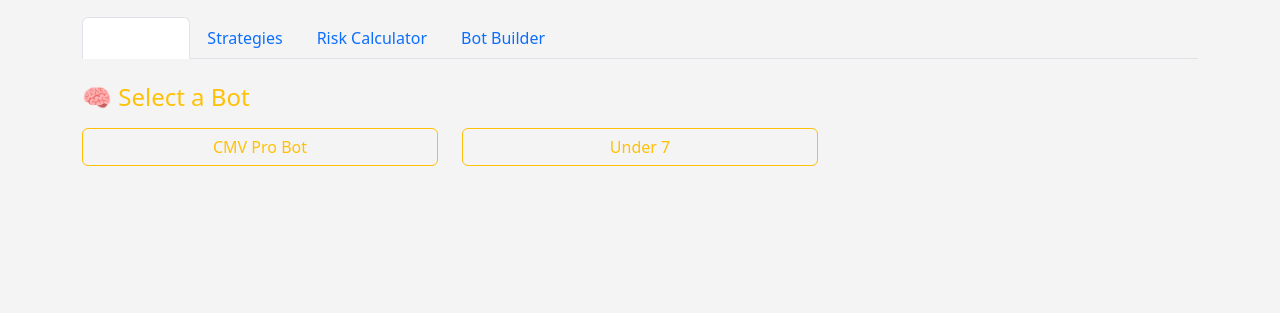
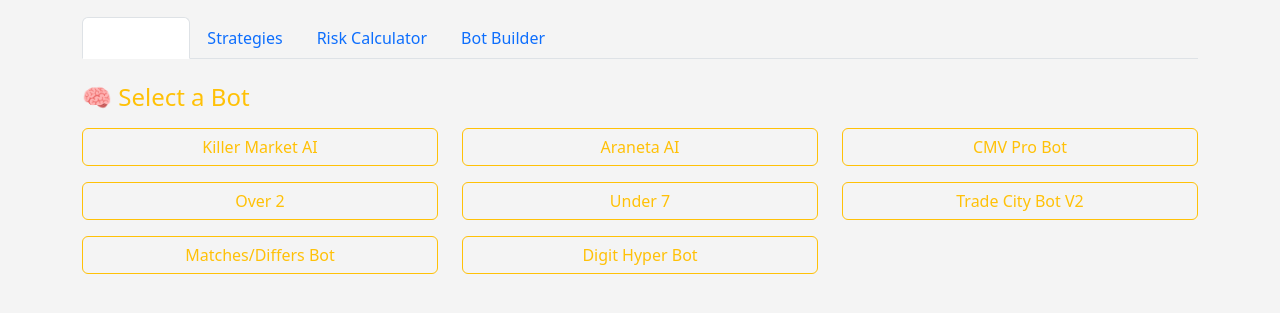
Before and after one commit to Cayden254/profitshade, a plain HTML site: page index.html in a window 1280 px wide. Shown: the part 63-376 px from the top of the page. Drawn offline with nearby package versions, Linux system fonts and the light colour scheme.

Commit message:
Update index.html

```diff
--- a/index.html
+++ b/index.html
@@ -31,15 +31,22 @@
       <li class="nav-item"><button class="nav-link" data-bs-toggle="tab" data-bs-target="#botbuilder">Bot Builder</button></li>
     </ul>
 
-    <div class="tab-content">
+   <div class="tab-content">
       <!-- Free Bots -->
       <div class="tab-pane fade show active" id="freebots">
         <h4 class="text-warning mb-3">🧠 Select a Bot</h4>
         <div class="row">
+          <div class="col-md-4 mb-3"><button class="btn btn-outline-warning w-100" onclick="loadBot('bots/Killer-market-AI.xml')">Killer Market AI</button></div>
+          <div class="col-md-4 mb-3"><button class="btn btn-outline-warning w-100" onclick="loadBot('bots/ARANETA-BOT.xml')">Araneta AI</button></div>
           <div class="col-md-4 mb-3"><button class="btn btn-outline-warning w-100" onclick="loadBot('bots/CMV-Pro.xml')">CMV Pro Bot</button></div>
+          <div class="col-md-4 mb-3"><button class="btn btn-outline-warning w-100" onclick="loadBot('bots/02R43-Pro.xml')">Over 2</button></div>
           <div class="col-md-4 mb-3"><button class="btn btn-outline-warning w-100" onclick="loadBot('bots/U7R56-Pro.xml')">Under 7</button></div>
+          <div class="col-md-4 mb-3"><button class="btn btn-outline-warning w-100" onclick="loadBot('bots/Trade_City_Bot_Version_2.0.xml')">Trade City Bot V2</button></div>
+          <div class="col-md-4 mb-3"><button class="btn btn-outline-warning w-100" onclick="loadBot('bots/Matches_Differs-Bot.xml')">Matches/Differs Bot</button></div>
+          <div class="col-md-4 mb-3"><button class="btn btn-outline-warning w-100" onclick="loadBot('bots/Digit-Hyper-Bot.xml')">Digit Hyper Bot</button></div>
         </div>
       </div>
+
 
       <!-- Strategies -->
       <div class="tab-pane fade" id="strategies">
```
